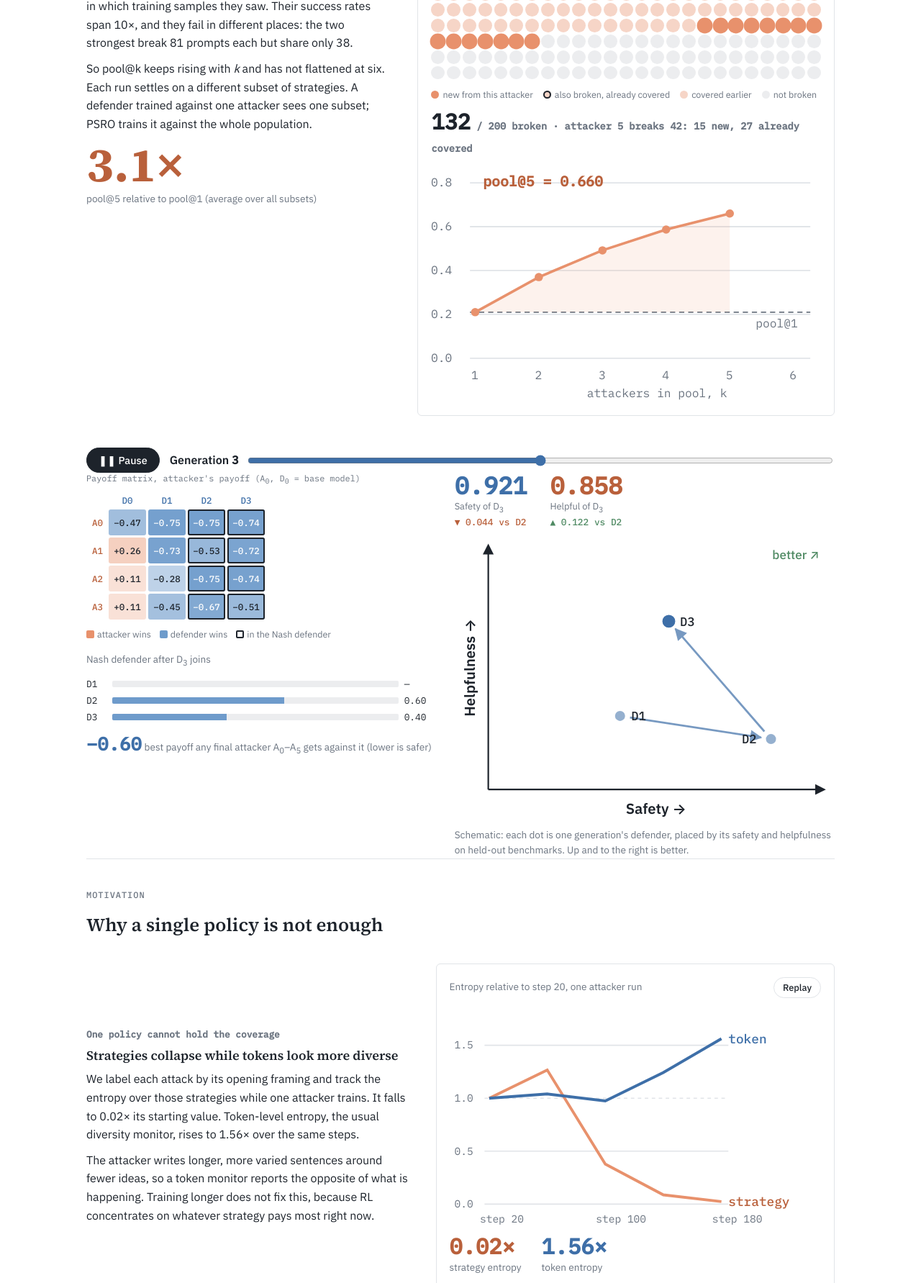
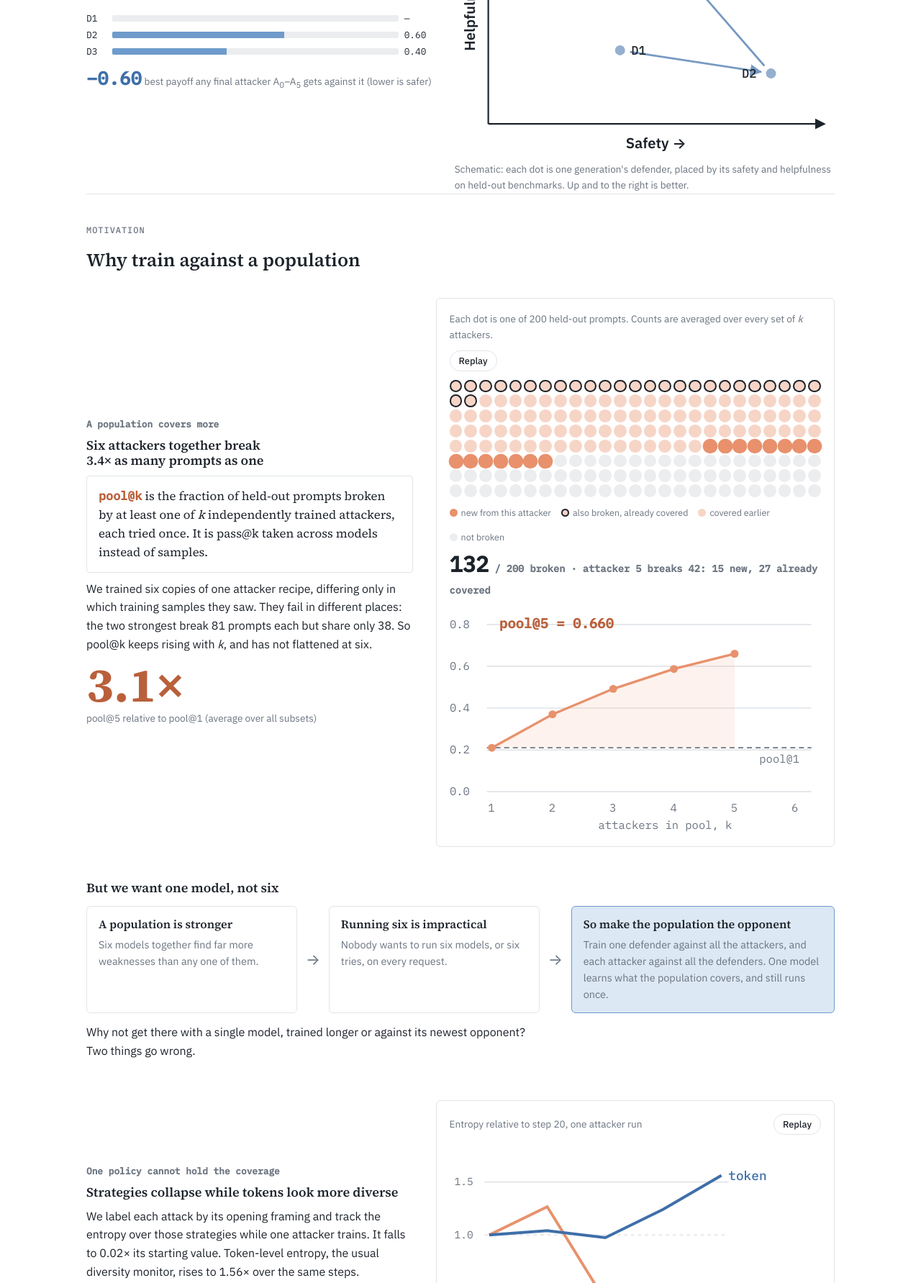
Before and after one commit to WentseChen/population-self-play, a plain HTML site: page index.html in a window 1280 px wide. Shown: the part 832-2615 px from the top of the page at 72% size. Drawn offline with Linux system fonts and the light colour scheme.

Commit message:
pool@k back in Motivation with population-as-opponent bridge
Co-Authored-By: Claude Opus 5.5 <noreply@anthropic.com>

```diff
--- a/index.html
+++ b/index.html
@@ -138,6 +138,16 @@ table.m td.nash { outline-color: var(--ink); }
 .dot-key { display: flex; gap: 14px; flex-wrap: wrap; font-size: 0.78rem; color: var(--muted); }
 .dot-key i { display: inline-block; width: 11px; height: 11px; border-radius: 50%; vertical-align: -1px; margin-right: 5px; }
 /* featured pool@k */
+/* motivation bridge: pool@k -> population as opponent */
+.bridge { display: grid; gap: 14px; padding-block: 8px 18px; }
+.flow { display: grid; grid-template-columns: minmax(0, 1fr) auto minmax(0, 1fr) auto minmax(0, 1.25fr); gap: 12px; align-items: stretch; }
+@media (max-width: 760px) { .flow { grid-template-columns: 1fr; } .flow .arrow { transform: rotate(90deg); justify-self: center; } }
+.step { display: grid; gap: 6px; align-content: start; padding: 14px 16px; border: 1px solid var(--rule); border-radius: 6px; background: var(--panel); }
+.step b { font: 600 1rem/1.3 var(--serif); }
+.step span { font-size: 0.9rem; color: var(--muted); }
+.step.key { background: var(--def-soft); border-color: var(--def); }
+.flow .arrow { align-self: center; color: var(--muted); font-size: 1.3rem; }
+.closing { font: 1.08rem/1.6 var(--serif); }
 .feature-grid { display: grid; grid-template-columns: minmax(0, 0.85fr) minmax(0, 1.15fr); gap: 32px; align-items: start; }
 @media (max-width: 760px) { .feature-grid { grid-template-columns: 1fr; gap: 18px; } }
 .def { font: 1.05rem/1.55 var(--serif); padding: 14px 16px; background: var(--panel); border: 1px solid var(--rule); border-radius: 4px; }
@@ -246,29 +256,6 @@ footer { color: var(--muted); font-size: 0.85rem; padding-top: 24px; border-top:
     <p class="tldr">Self-play against only the latest opponent cycles and forgets. We keep every attacker and defender, train each new one <b>from the base model</b> against the <b>Nash mixture</b> of the other side, and get the safest defender among the self-play methods we compare.</p>
   </header>
 
-  <section class="feature" id="poolk">
-    <p class="eyebrow">Key observation · pool@k</p>
-    <h2>Six attackers together break 3.4× as many prompts as one</h2>
-    <div class="feature-grid">
-      <div class="panel-text">
-        <div class="def"><span class="mono">pool@k</span> is the fraction of held-out prompts broken by at least one of <i>k</i> independently trained attackers, each queried once. It is pass@k taken across models instead of samples.</div>
-        <p>We trained six copies of one attacker recipe, differing only in which training samples they saw. Their success rates span 10×, and they fail in different places: the two strongest break 81 prompts each but share only 38.</p>
-        <p>So pool@k keeps rising with <i>k</i> and has not flattened at six. Each run settles on a different subset of strategies. A defender trained against one attacker sees one subset; PSRO trains it against the whole population.</p>
-        <div><div class="huge"><span id="a-x">3.4</span>×</div><span class="note">pool@<span id="a-k">6</span> relative to pool@1 (average over all subsets)</span></div>
-      </div>
-      <div class="viz" id="va">
-        <div class="viz-head">
-          <span class="note">Each dot is one of 200 held-out prompts. Counts are averaged over every set of <i>k</i> attackers.</span>
-          <button class="replay" type="button" data-replay="a">Replay</button>
-        </div>
-        <div class="board" id="board"></div>
-        <div class="dot-key"><span><i style="background:var(--atk)"></i>new from this attacker</span><span><i style="background:color-mix(in srgb, var(--atk) 38%, var(--panel));box-shadow:inset 0 0 0 2px var(--ink)"></i>also broken, already covered</span><span><i style="background:color-mix(in srgb, var(--atk) 38%, var(--panel))"></i>covered earlier</span><span><i style="background:var(--mid)"></i>not broken</span></div>
-        <div class="big"><span id="a-cov">143</span><span class="note"> / 200 broken · <span id="a-new">attacker 6 breaks 42: 11 new, 31 already covered</span></span></div>
-        <svg class="curve" id="a-curve" viewBox="0 0 300 184" role="img" aria-label="pool@k averaged over all subsets, rising from 0.21 at k=1 to 0.715 at k=6"></svg>
-      </div>
-    </div>
-  </section>
-
   <!-- HERO: PSRO, one generation at a time -->
   <div class="stage" id="stage" aria-label="PSRO training replay">
     <div class="controls">
@@ -306,7 +293,39 @@ footer { color: var(--muted); font-size: 0.85rem; padding-top: 24px; border-top:
 
   <section>
     <p class="eyebrow">Motivation</p>
-    <h2>Why a single policy is not enough</h2>
+    <h2>Why train against a population</h2>
+
+    <div class="panel">
+      <div class="panel-text">
+        <span class="tag">A population covers more</span>
+        <h3>Six attackers together break 3.4× as many prompts as one</h3>
+        <div class="def"><span class="mono">pool@k</span> is the fraction of held-out prompts broken by at least one of <i>k</i> independently trained attackers, each tried once. It is pass@k taken across models instead of samples.</div>
+        <p>We trained six copies of one attacker recipe, differing only in which training samples they saw. They fail in different places: the two strongest break 81 prompts each but share only 38. So pool@k keeps rising with <i>k</i>, and has not flattened at six.</p>
+        <div><div class="huge"><span id="a-x">3.4</span>×</div><span class="note">pool@<span id="a-k">6</span> relative to pool@1 (average over all subsets)</span></div>
+      </div>
+      <div class="viz" id="va">
+        <div class="viz-head">
+          <span class="note">Each dot is one of 200 held-out prompts. Counts are averaged over every set of <i>k</i> attackers.</span>
+          <button class="replay" type="button" data-replay="a">Replay</button>
+        </div>
+        <div class="board" id="board"></div>
+        <div class="dot-key"><span><i style="background:var(--atk)"></i>new from this attacker</span><span><i style="background:color-mix(in srgb, var(--atk) 38%, var(--panel));box-shadow:inset 0 0 0 2px var(--ink)"></i>also broken, already covered</span><span><i style="background:color-mix(in srgb, var(--atk) 38%, var(--panel))"></i>covered earlier</span><span><i style="background:var(--mid)"></i>not broken</span></div>
+        <div class="big"><span id="a-cov">143</span><span class="note"> / 200 broken · <span id="a-new">attacker 6 breaks 42: 11 new, 31 already covered</span></span></div>
+        <svg class="curve" id="a-curve" viewBox="0 0 300 184" role="img" aria-label="pool@k averaged over all subsets, rising from 0.21 at k=1 to 0.715 at k=6"></svg>
+      </div>
+    </div>
+
+    <div class="bridge">
+      <h3>But we want one model, not six</h3>
+      <div class="flow">
+        <div class="step"><b>A population is stronger</b><span>Six models together find far more weaknesses than any one of them.</span></div>
+        <div class="arrow" aria-hidden="true">→</div>
+        <div class="step"><b>Running six is impractical</b><span>Nobody wants to run six models, or six tries, on every request.</span></div>
+        <div class="arrow" aria-hidden="true">→</div>
+        <div class="step key"><b>So make the population the opponent</b><span>Train one defender against all the attackers, and each attacker against all the defenders. One model learns what the population covers, and still runs once.</span></div>
+      </div>
+      <p class="prose">Why not get there with a single model, trained longer or against its newest opponent? Two things go wrong.</p>
+    </div>
 
     <div class="panel">
       <div class="panel-text">
@@ -343,6 +362,8 @@ footer { color: var(--muted); font-size: 0.85rem; padding-top: 24px; border-top:
         <svg class="cyc" id="c-svg" viewBox="0 0 320 244" role="img" aria-label="naive self-play defenders zigzag between safe and helpful"></svg>
       </div>
     </div>
+
+    <p class="prose closing">PSRO avoids both. It keeps every member as an opponent, so nothing is forgotten; it weights them by how hard they still are to beat, so practice goes where it matters; and it starts each new member from the original model, so every round can still learn.</p>
   </section>
 
   <section>
```
